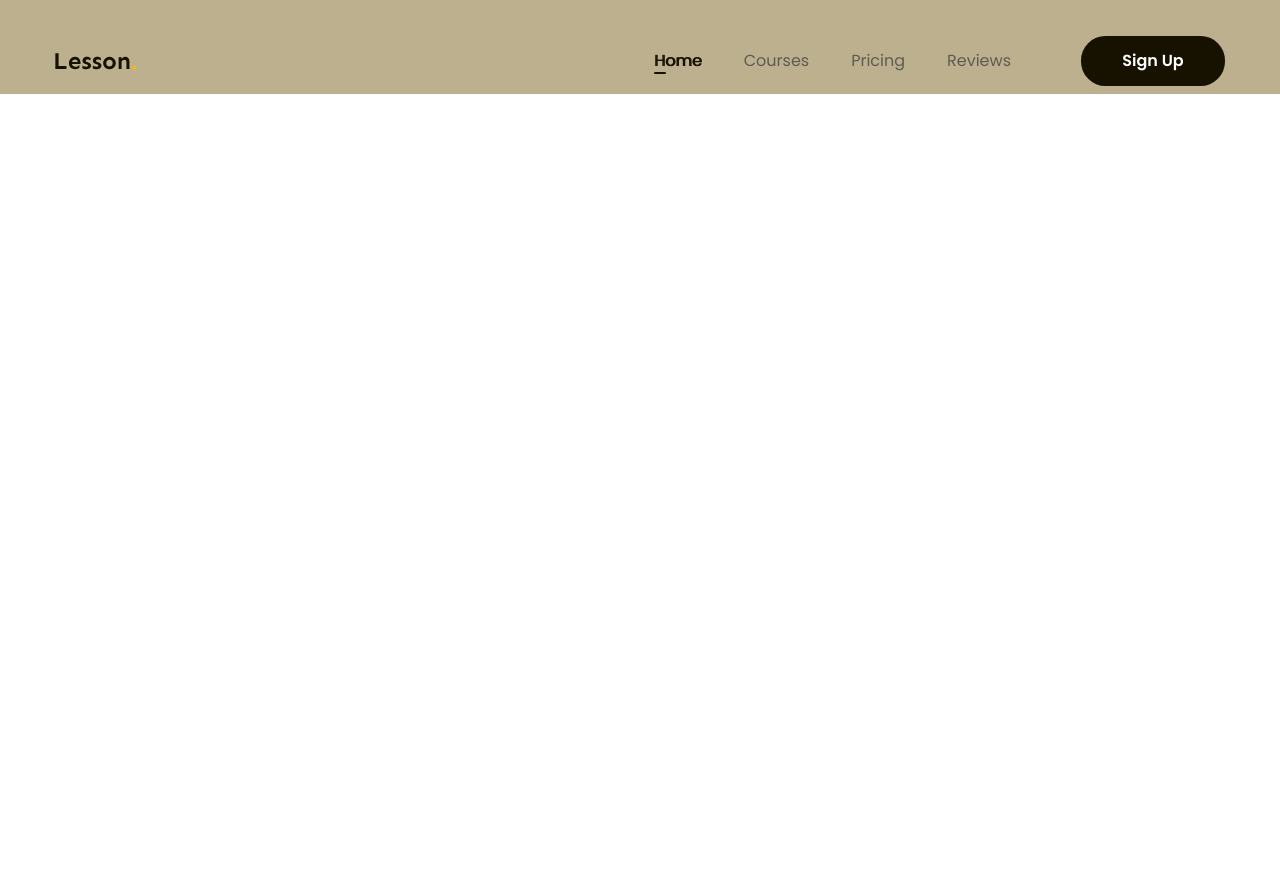
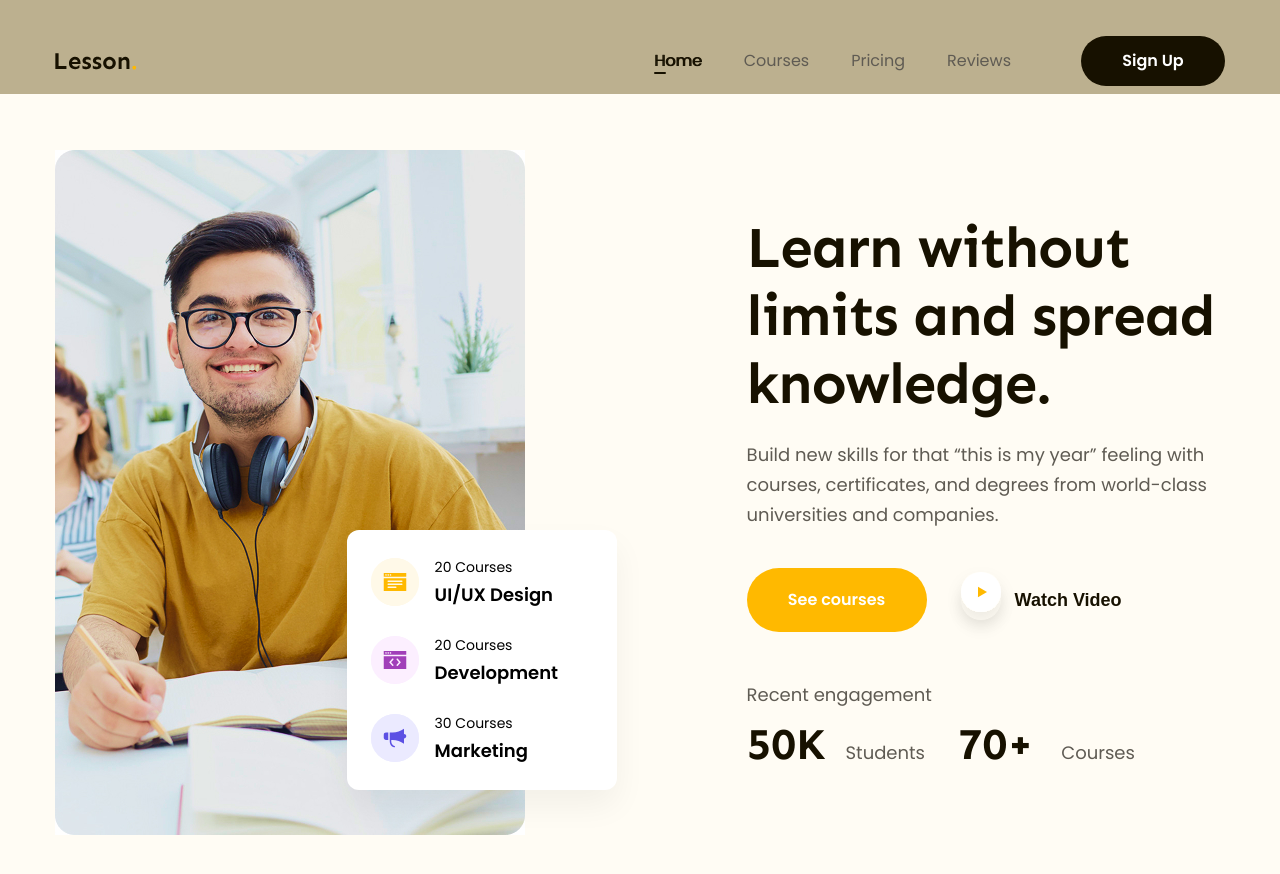
Before and after one commit to HuynhThangVN/Figma, a plain HTML site: page index.html in a window 1280 px wide. Drawn offline with Linux system fonts and the light colour scheme.

Commit message:
phần 4 hero

```diff
--- a/assets/css/style.css
+++ b/assets/css/style.css
@@ -6,11 +6,16 @@ body {
 * {
   box-sizing: border-box;
 }
-
+:root {
+  --font-heading: "Sen", sans-serif;
+}
+:root {
+  --bgc-color: #ffb900;
+}
 html {
   font-size: 62.5%;
 }
-/* =======Comaman ~ dùng chung ==========*/
+/* =======Common==========*/
 
 a {
   text-decoration: none;
@@ -29,10 +34,14 @@ a {
   min-width: 118px;
   text-align: center;
   background-color: #171100;
-  border-radius: 24.5px;
+  border-radius: 999px;
   color: #ffff;
   font-size: 1.6rem;
   font-weight: 600;
+}
+
+.btn:hover {
+  opacity: 0.7;
 }
 /* ============= header ========= */
 .header {
@@ -42,6 +51,7 @@ a {
   margin-left: auto;
 }
 .header.fixed {
+  z-index: 1;
   position: sticky;
   top: -28px;
 }
@@ -83,3 +93,149 @@ a {
 .header .action {
   margin-left: 49px;
 }
+
+/* =========hero======== */
+.hero {
+  padding: 56px 0 65px;
+  background-color: #fffcf4;
+}
+.hero .body {
+  display: flex;
+}
+.hero .media-block {
+  width: 48%;
+  position: relative;
+}
+
+.hero .media-bl .img {
+  width: 479px;
+  height: 685px;
+  object-fit: cover;
+  border-radius: 20px;
+}
+
+.hero .hero-sumary {
+  padding: 24px;
+  position: absolute;
+  bottom: 48px;
+  right: 0;
+  background-color: #fff;
+  box-shadow: 0px 16px 32px 0px rgba(0, 0, 0, 0.05);
+  border-radius: 12px;
+  width: 270px;
+}
+
+.hero-sumary .item {
+  display: flex;
+  align-items: center;
+}
+
+.hero-sumary .item + .item {
+  margin-top: 22px;
+}
+.hero-sumary .icon {
+  width: 48px;
+  height: 48px;
+  border-radius: 50%;
+  display: flex;
+  justify-content: center;
+  align-items: center;
+  background: #fff9e8;
+}
+.hero-sumary .icon2 {
+  background: #fcefff;
+}
+.hero-sumary .icon3 {
+  background: #ebeaff;
+}
+
+.hero-sumary .info {
+  margin-left: 16px;
+}
+.hero-sumary .lable {
+  font-size: 1.4rem;
+  line-height: 1.86;
+}
+
+.hero-sumary .title {
+  font-size: 1.8rem;
+  line-height: 1.67;
+  font-weight: 600;
+}
+
+/* ========= hero Rigth===== */
+.hero .cotent-block {
+  width: 52%;
+  padding-left: 130px;
+  padding-top: 64px;
+}
+.hero .heading {
+  color: #171100;
+  font-family: var(--font-heading);
+  font-weight: 700;
+  font-style: normal;
+  font-size: 5.8rem;
+  line-height: 1.17;
+  letter-spacing: -1.16px;
+}
+.hero .desc {
+  color: #5f5b53;
+  font-size: 1.8rem;
+  line-height: 1.67;
+  margin-top: 22px;
+}
+.hero .cta-group {
+  margin-top: 38px;
+  display: flex;
+  align-items: center;
+}
+
+.hero-cta {
+  background: var(--bgc-color);
+  min-width: 180px;
+  line-height: 64px;
+}
+.hero .watch-vd {
+  display: flex;
+  border: none;
+  background-color: transparent;
+  margin-left: 28px;
+  align-items: center;
+  cursor: pointer;
+}
+
+.hero .watch-vd .icon {
+  display: flex;
+  align-items: center;
+  justify-content: center;
+  width: 40px;
+  height: 40px;
+  color: #fff;
+  border-radius: 40px;
+  box-shadow: 0px 8px 16px 0px rgba(0, 0, 0, 0.07);
+}
+.hero .watch-vd span {
+  color: #171100;
+  margin-left: 14px;
+  font-weight: 600;
+  font-style: SemiBold;
+  font-size: 1.8rem;
+  line-height: 1.67;
+}
+.hero .d-recent {
+  margin-top: 48px;
+}
+.hero .start strong {
+  color: #171100;
+  font-family: var(--font-heading);
+  font-weight: 700;
+  font-size: 4.4rem;
+  line-height: 1.23;
+  margin-right: 15px;
+}
+.hero .start strong:nth-child(2) {
+  margin-left: 28px;
+}
+.hero .start {
+  margin-top: 8px;
+}
--- a/index.html
+++ b/index.html
@@ -16,6 +16,7 @@
     <title>First my Project</title>
   </head>
   <body style="height: 1000px">
+    <!-- header -->
     <header class="header fixed">
       <div class="main-content">
         <div class="h-body">
@@ -46,5 +47,78 @@
         </div>
       </div>
     </header>
+    <!-- Main -->
+    <main>
+      <div class="hero">
+        <div class="main-content">
+          <div class="body">
+            <!-- hero left -->
+            <div class="media-block">
+              <img
+                src="./assets/img/guy-lesson 1.jpg"
+                alt="Learn without limits and spread knowledge."
+                class="img"
+              />
+              <div class="hero-sumary">
+                <!-- item 1 -->
+                <div class="item">
+                  <div class="icon">
+                    <img src="./assets/icon/desdign.svg" alt="" />
+                  </div>
+                  <div class="info">
+                    <p class="lable">20 Courses</p>
+                    <p class="title">UI/UX Design</p>
+                  </div>
+                </div>
+                <!-- tiem 2 -->
+                <div class="item">
+                  <div class="icon icon2">
+                    <img src="./assets/icon/đevelop.svg" alt="" />
+                  </div>
+                  <div class="info">
+                    <p class="lable">20 Courses</p>
+                    <p class="title">Development</p>
+                  </div>
+                </div>
+                <!-- item 3 -->
+                <div class="item">
+                  <div class="icon icon3">
+                    <img src="./assets/icon/marketing.svg" alt="" />
+                  </div>
+                  <div class="info">
+                    <p class="lable">30 Courses</p>
+                    <p class="title">Marketing</p>
+                  </div>
+                </div>
+              </div>
+            </div>
+            <!-- hero right -->
+            <div class="cotent-block">
+              <h1 class="heading">
+                Learn without limits and spread knowledge.
+              </h1>
+              <p class="desc">
+                Build new skills for that “this is my year” feeling with
+                courses, certificates, and degrees from world-class universities
+                and companies.
+              </p>
+              <div class="cta-group">
+                <a href="#!" class="btn hero-cta">See courses</a>
+                <button class="watch-vd">
+                  <div class="icon">
+                    <img src="./assets/icon/video.svg" alt="" />
+                  </div>
+                  <span>Watch Video</span>
+                </button>
+              </div>
+              <p class="desc d-recent">Recent engagement</p>
+              <p class="desc start">
+                <strong>50K</strong> Students <strong>70+ </strong>Courses
+              </p>
+            </div>
+          </div>
+        </div>
+      </div>
+    </main>
   </body>
 </html>
```
Also changed, not shown: assets/icon/desdign.svg (added), assets/icon/marketing.svg (added), assets/icon/video.svg (added), assets/icon/đevelop.svg (added), assets/img/guy-lesson 1.jpg (added).
